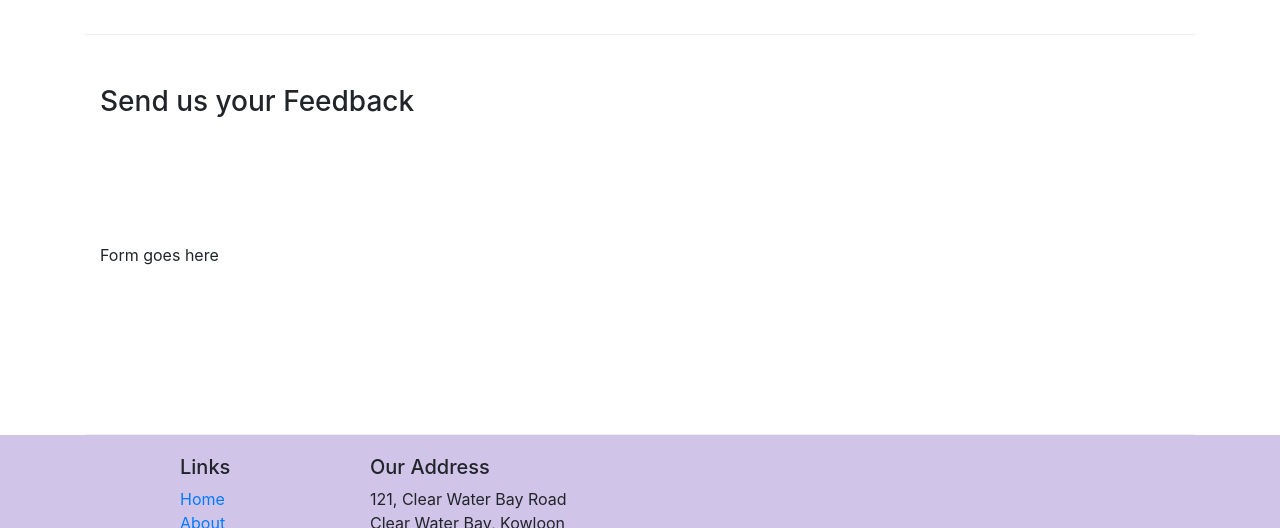
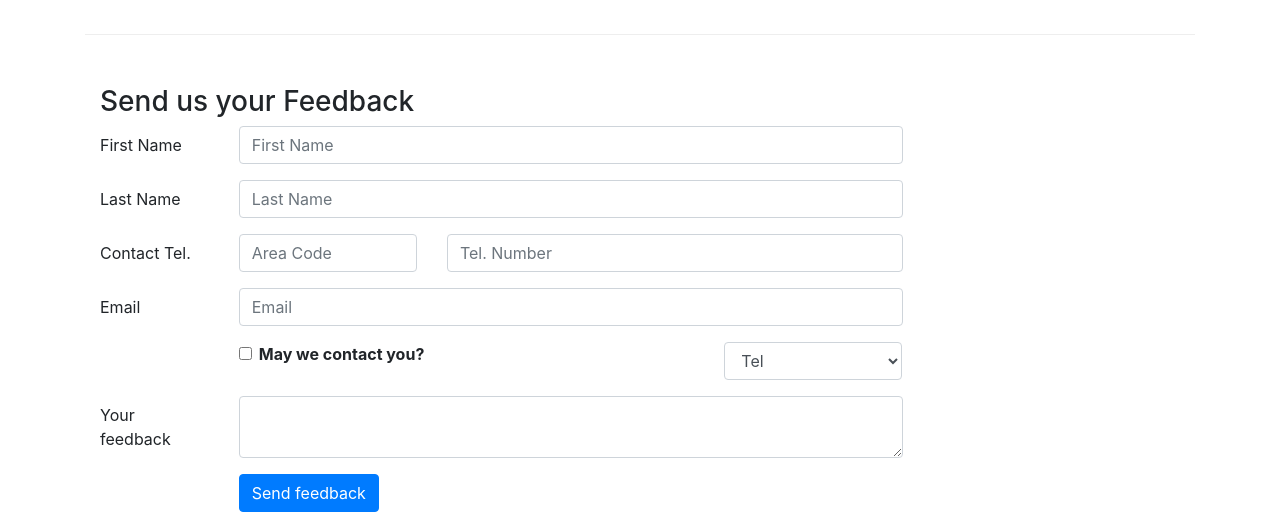
Before and after one commit to Suhana2268/Project-Restuarant-confusion, a website: page contactus.html in a window 1280 px wide. Shown: the part 830-1358 px from the top of the page. Drawn offline with nearby package versions, Linux system fonts and the light colour scheme.

Commit message:
Form commit

```diff
--- a/contactus.html
+++ b/contactus.html
@@ -92,7 +92,62 @@
               <h3>Send us your Feedback</h3>
            </div>
             <div class="col-12 col-md-9">
-                Form goes here
+                <form>
+                    <div class = "form-group row">
+                        <label for = "firstname" class = "col-md-2 col-form-label">First Name</label>
+                        <div class = "col-md-10">
+                            <input type = "text" class = "form-control" name = "firstname" id = "firstname" placeholder="First Name">
+                        </div>
+                    </div>
+                    <div class = "form-group row">
+                        <label for = "lastname" class = "col-md-2 col-form-label">Last Name</label>
+                        <div class = "col-md-10">
+                            <input type = "text" class = "form-control" name = "lastname" id = "lastname" placeholder="Last Name">
+                        </div>
+                    </div>
+                    <div class = "form-group row">
+                        <label for = "telnum" class = "col-12 col-md-2 col-form-label">Contact Tel.</label>
+                        <div class = "col-5 col-md-3">
+                            <input type = "tel" class = "form-control" name = "areacode" id = "areacode" placeholder="Area Code">
+                        </div>
+                        <div class = "col-7 col-md-7">
+                                <input type = "tel" class = "form-control" name = "telnum" id = "telnum" placeholder="Tel. Number">
+                        </div>
+                    </div>
+                    <div class = "form-group row">
+                        <label for = "emailid" class = "col-md-2 col-form-label">Email</label>
+                        <div class = "col-md-10">
+                            <input type = "email" class = "form-control" name = "emailid" id = "emailid" placeholder="Email">
+                        </div>
+                    </div>
+                    <div class = "form-group row">
+                        <div class = "col-md-6 offset-md-2">
+                            <div class = "form-check">
+                                <input type = "checkbox" class = "form-check-input" name = "approve" id = "approve" value = "">
+                                <label class = "form-check-label" for = "approve"><strong>May we contact you?</strong></label>
+                            </div>
+                        </div>
+                        <div class = "col-md-3 offset-md-1">
+                            <select class = "form-control">
+                                <option>Tel</option>
+                                <option>Email</option>
+                            </select>
+                        </div>
+                    </div>
+                    <div class = "form-group row">
+                        <label for = "feedback" class = "col-md-2 col-form-label">Your feedback</label>
+                         <div class = "col-md-10">
+                            <textarea class = "form-control" name = "feedback" id = "feedback" row = "12"></textarea>
+                        </div>
+                    </div>
+                    <div class = "form-group row">
+                        <div class = "offset-md-2 col-md-10">
+                            <button class = "btn btn-primary">
+                                Send feedback
+                            </button>
+                        </div>
+                    </div>
+                </form>
             </div>
              <div class="col-12 col-md">
             </div>
```
